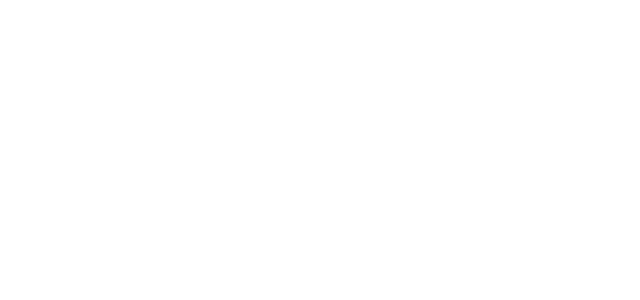
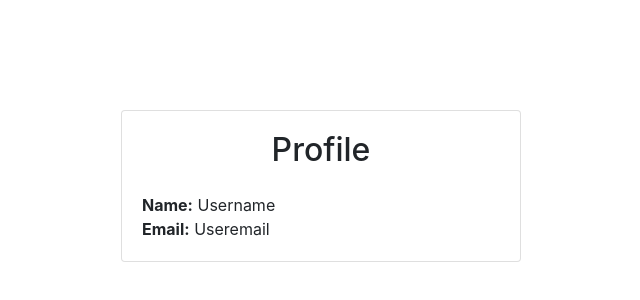
Before and after one commit to Joypaul11/fuzzy-octo-fortnight, a React (Create React App) app in the folder client/: page / in a window 1280 px wide. Shown: the part 214-514 px from the top of the page, without its empty margins (319-959 px from the left). Built offline with nearby package versions, Linux system fonts and the light colour scheme.

Commit message:
Client - Firebase config added, profile route added

```diff
--- a/client/package.json
+++ b/client/package.json
@@ -7,6 +7,8 @@
     "@testing-library/react": "^11.1.0",
     "@testing-library/user-event": "^12.1.10",
     "bootstrap": "^4.6.0",
+    "dotenv": "^8.2.0",
+    "firebase": "^8.4.2",
     "react": "^17.0.2",
     "react-bootstrap": "^1.5.2",
     "react-dom": "^17.0.2",
--- a/client/src/App.js
+++ b/client/src/App.js
@@ -3,6 +3,7 @@ import { BrowserRouter as Router, Switch, Route } from 'react-router-dom';
 import './App.css';
 
 import Login from './pages/Login';
+import Profile from './pages/Profile';
 
 function App() {
   return (
@@ -13,6 +14,7 @@ function App() {
       <div className="w-100" style={{ maxWidth: "400px" }}>
         <Router>
           <Switch>
+            <Route exact path='/' component={Profile}/>
             <Route path='/login' component={Login}/>
           </Switch>
         </Router>
--- /dev/null
+++ b/client/src/pages/Profile.js
@@ -0,0 +1,20 @@
+import React from 'react';
+import { Card } from 'react-bootstrap';
+
+export default function Profile() {
+    return (
+        <>
+            <Card>
+            <Card.Body>
+                <h2 className="text-center mb-4">Profile</h2>
+                {/* {error && <Alert variant="danger">{error}</Alert>} */}
+                <strong>Name:</strong> Username <br/>
+                <strong>Email:</strong> Useremail
+                {/* <Link to="/update-profile" className="btn btn-primary w-100 mt-3">
+                    Update Profile
+                </Link> */}
+            </Card.Body>
+            </Card>
+        </>
+    )
+}
```
Also changed, not shown: client/src/firebase.js (added, +17 -0 lines), 2 other files (tests, documents, lock files or other folders).
